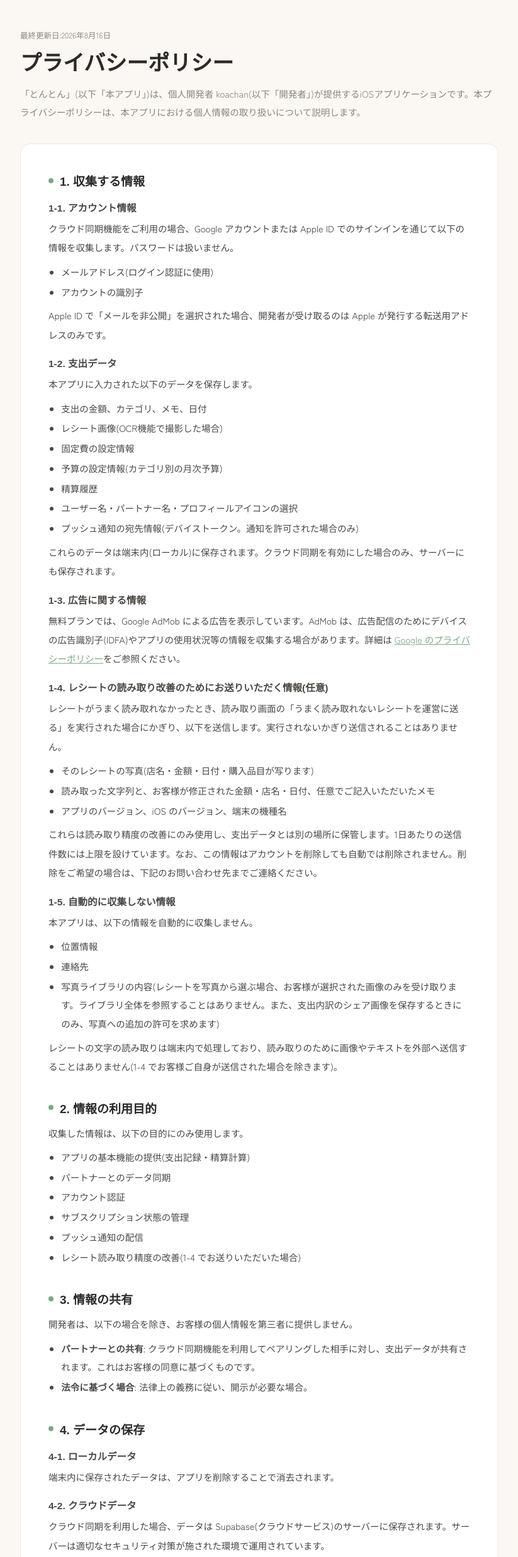
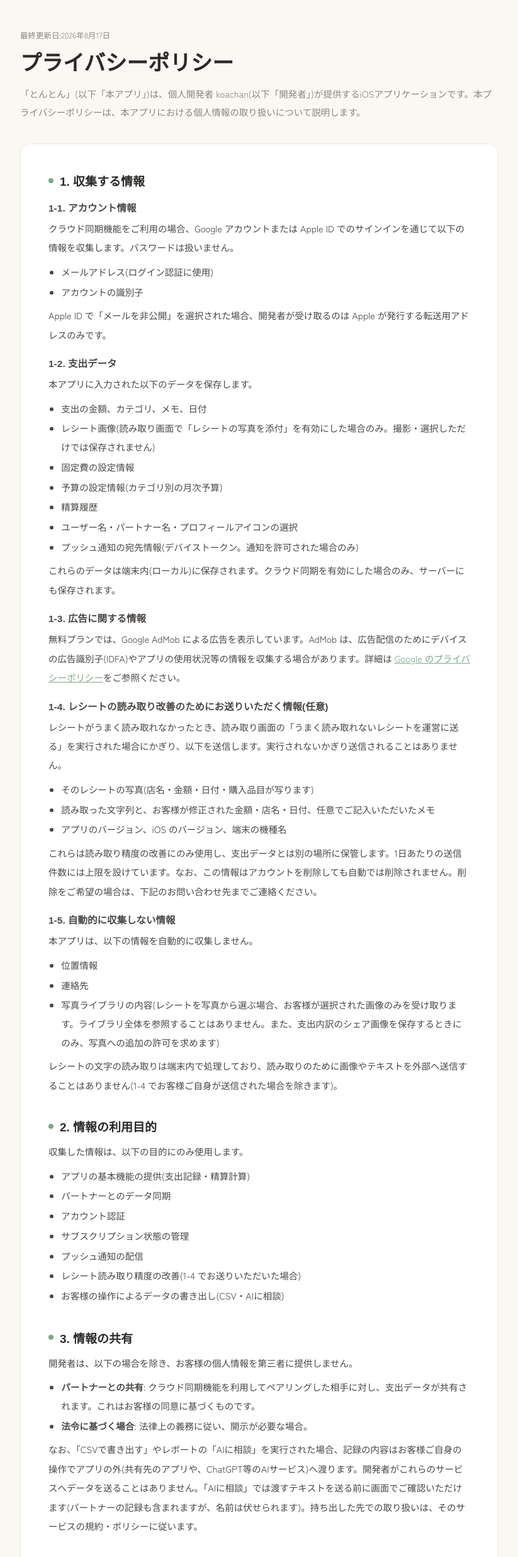
Before and after one commit to koachan-dev/tonton-lp, a plain HTML site: page privacy.html in a window 1280 px wide. Shown: the part 59-2532 px from the top of the page at 63% size, without its empty margins (228-1051 px from the left). Drawn offline with Linux system fonts and the light colour scheme; a web font is replaced by a local one.

Commit message:
docs: 規約とポリシーを実装に合わせ、画面写真を現行UIに差し替える
利用規約
- レシートの読み取りを無料プランからプレミアムへ移す
- プレミアムの一覧に「AIに相談」と「CSV書き出し」を足す

プライバシーポリシー
- レシート画像は「レシートの写真を添付」を有効にしたときだけ保存される
- CSV と AI 相談で、本人の操作により記録がアプリの外へ出ることを書く

画面写真
- ホームの残高カードと、支出の追加画面の負担バーが作り替わっている

```diff
--- a/privacy.html
+++ b/privacy.html
@@ -38,7 +38,7 @@ a.doc{color:var(--matcha)}
 </header>
 
 <main style="max-width:760px;margin:0 auto;padding:48px 24px 80px">
-  <p style="font-size:12.5px;color:var(--sub);margin:0 0 10px">最終更新日:2026年8月16日</p>
+  <p style="font-size:12.5px;color:var(--sub);margin:0 0 10px">最終更新日:2026年8月17日</p>
   <h1 style="font-family:'Zen Maru Gothic',sans-serif;font-weight:900;font-size:clamp(26px,4vw,34px);margin:0 0 8px;line-height:1.5">プライバシーポリシー</h1>
   <p style="font-size:14.5px;line-height:2;color:var(--sub);margin:0 0 36px;text-wrap:pretty">「とんとん」(以下「本アプリ」)は、個人開発者 koachan(以下「開発者」)が提供するiOSアプリケーションです。本プライバシーポリシーは、本アプリにおける個人情報の取り扱いについて説明します。</p>
 
@@ -56,7 +56,7 @@ a.doc{color:var(--matcha)}
       <p class="doc">本アプリに入力された以下のデータを保存します。</p>
       <ul class="doc">
         <li>支出の金額、カテゴリ、メモ、日付</li>
-        <li>レシート画像(OCR機能で撮影した場合)</li>
+        <li>レシート画像(読み取り画面で「レシートの写真を添付」を有効にした場合のみ。撮影・選択しただけでは保存されません)</li>
         <li>固定費の設定情報</li>
         <li>予算の設定情報(カテゴリ別の月次予算)</li>
         <li>精算履歴</li>
@@ -93,6 +93,7 @@ a.doc{color:var(--matcha)}
         <li>サブスクリプション状態の管理</li>
         <li>プッシュ通知の配信</li>
         <li>レシート読み取り精度の改善(1-4 でお送りいただいた場合)</li>
+        <li>お客様の操作によるデータの書き出し(CSV・AIに相談)</li>
       </ul>
     </section>
     <section>
@@ -102,6 +103,7 @@ a.doc{color:var(--matcha)}
         <li><strong>パートナーとの共有</strong>: クラウド同期機能を利用してペアリングした相手に対し、支出データが共有されます。これはお客様の同意に基づくものです。</li>
         <li><strong>法令に基づく場合</strong>: 法律上の義務に従い、開示が必要な場合。</li>
       </ul>
+      <p class="doc" style="margin-top:8px">なお、「CSVで書き出す」やレポートの「AIに相談」を実行された場合、記録の内容はお客様ご自身の操作でアプリの外(共有先のアプリや、ChatGPT等のAIサービス)へ渡ります。開発者がこれらのサービスへデータを送ることはありません。「AIに相談」では渡すテキストを送る前に画面でご確認いただけます(パートナーの記録も含まれますが、名前は伏せられます)。持ち出した先での取り扱いは、そのサービスの規約・ポリシーに従います。</p>
     </section>
     <section>
       <h2 class="doc"><span></span>4. データの保存</h2>
```
Also changed, not shown: terms.html (+4 -2 lines), assets/img/screen-home.png, assets/img/screen-record.png.
